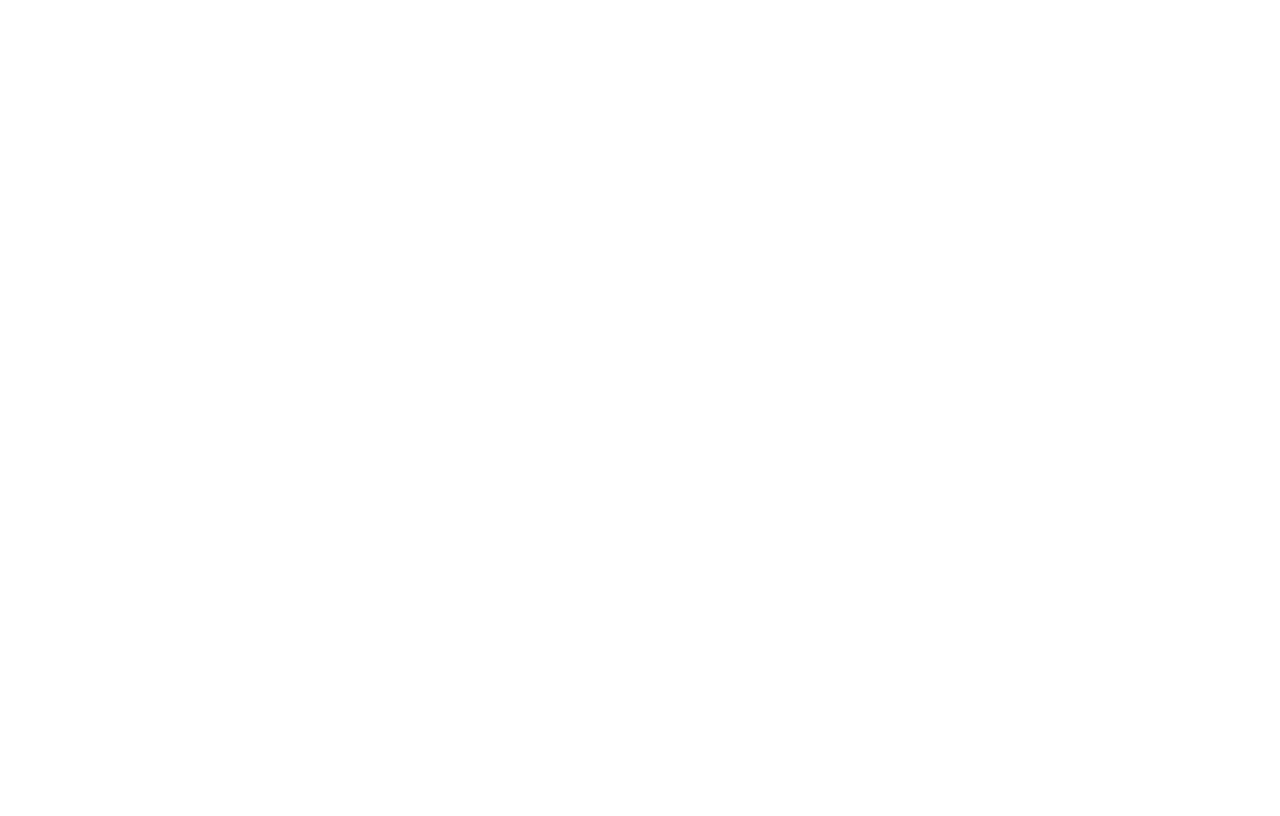
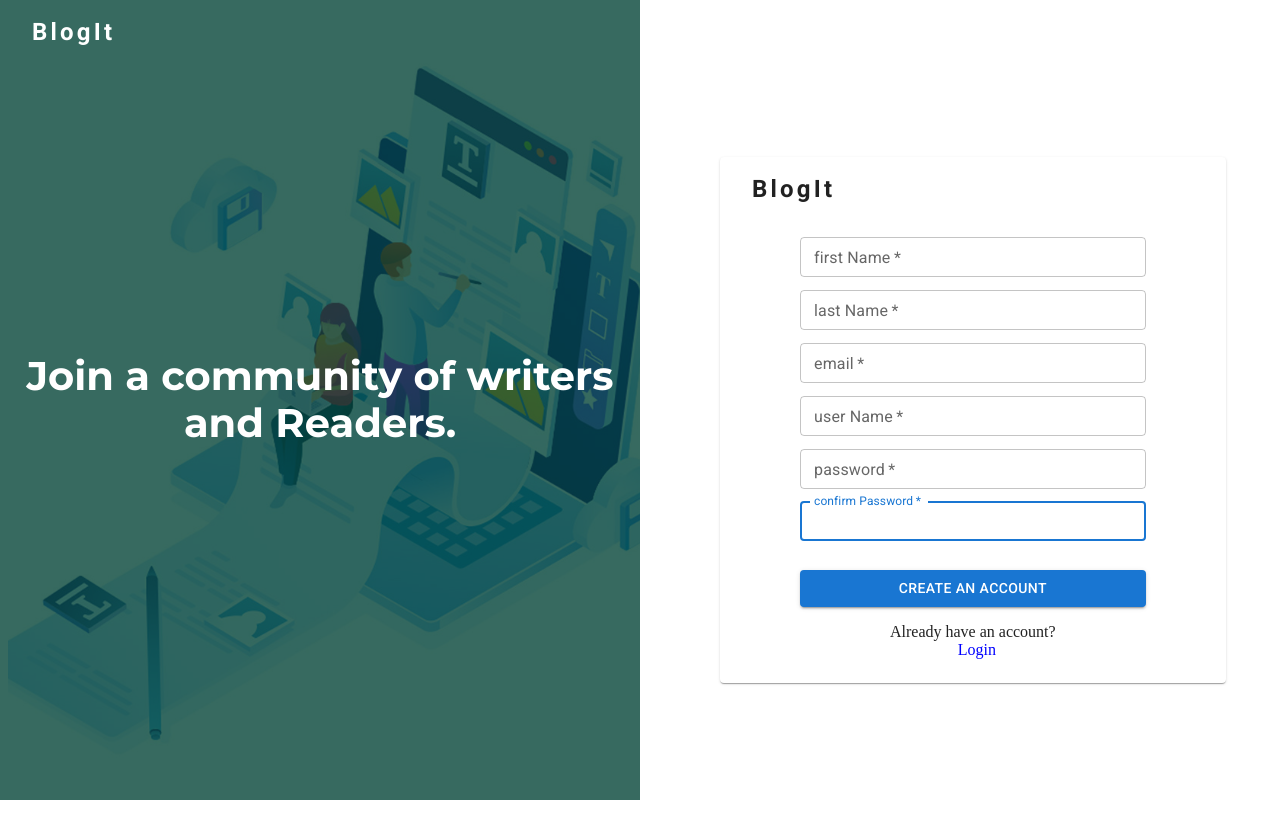
Before and after one commit to Naominm/blogIt, a React (Vite) app: page /auth/register in a window 1280 px wide. Before the commit this address had no page. Built offline with nearby package versions, Linux system fonts and the light colour scheme; some icons are missing.

Commit message:
Add auth routes to frontend

```diff
--- a/src/App.jsx
+++ b/src/App.jsx
@@ -15,8 +15,8 @@
       <div className="main">
         <Routes>
           <Route path="/" element={<LandingPage />} />
-          <Route path="/signUp" element={<SignupPage />} />
-          <Route path="/login" element={<LoginPage />} />
+          <Route path="/auth/register" element={<SignupPage />} />
+          <Route path="/auth/login" element={<LoginPage />} />
           <Route
             path="/explore"
             element={
--- a/src/pages/SignUp.jsx
+++ b/src/pages/SignUp.jsx
@@ -33,7 +33,7 @@
         lastName,
         userName,
         emailAddress,
-        password,
+        password
       });
       return response.data;
     },
```
